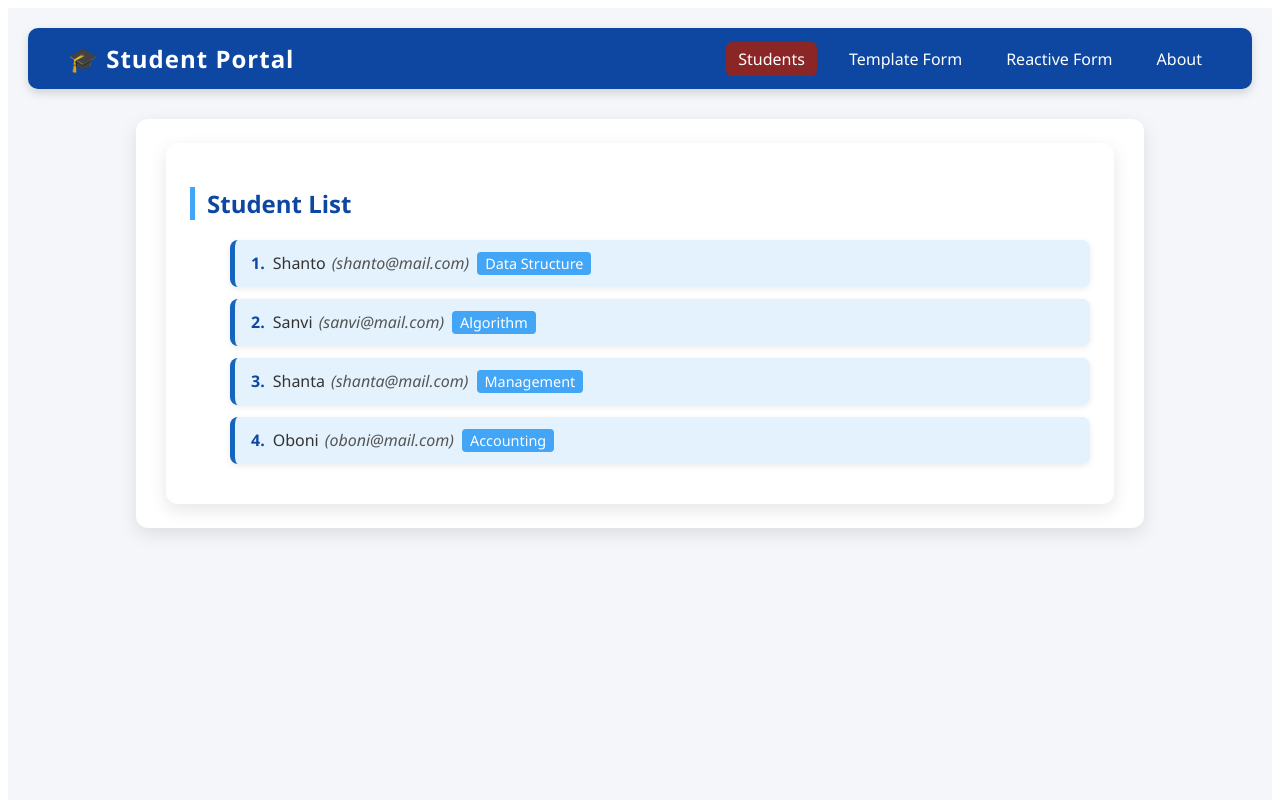
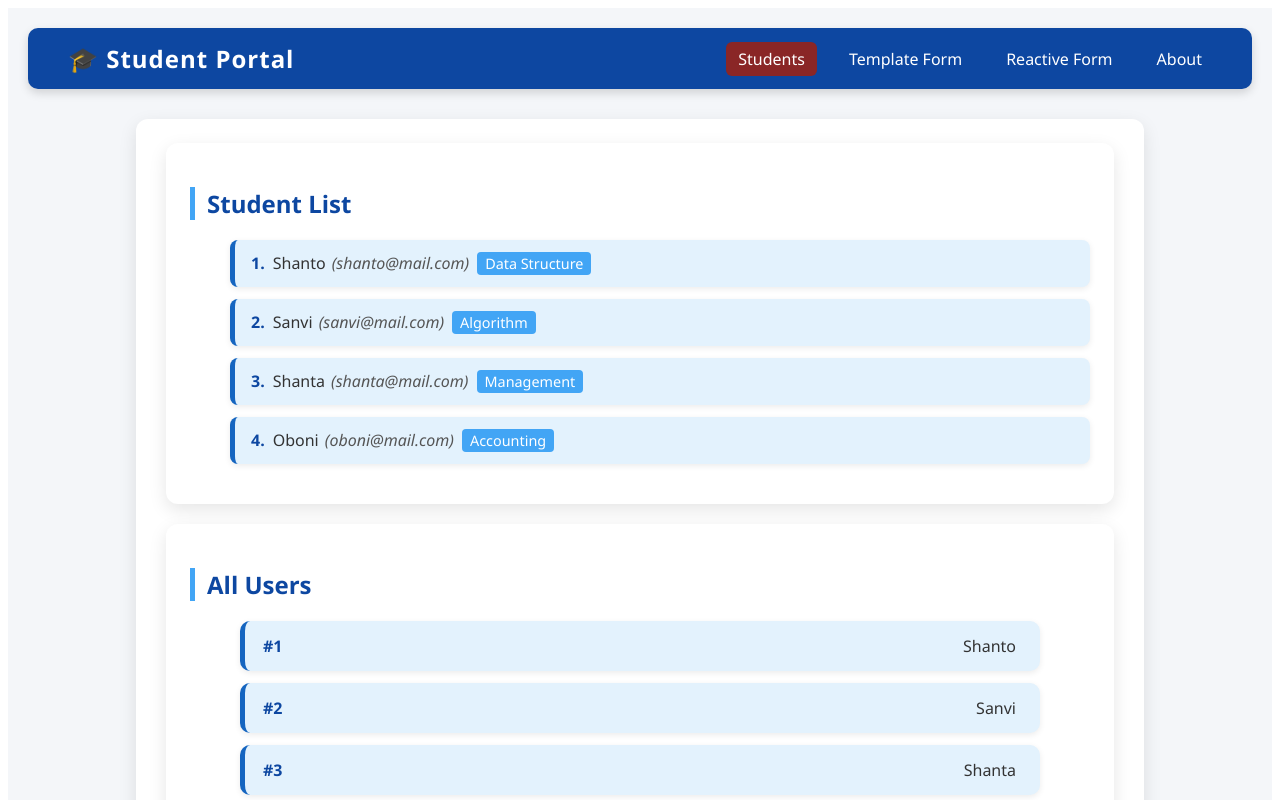
Before and after one commit to SanviRahman/Student-Portal_Angular, an Angular app: page /students in a window 1280 px wide. Shown: the top 800 px of the page. Built offline with nearby package versions, Linux system fonts and the light colour scheme.

Commit message:
Update Code

```diff
--- a/src/app/about/about.component.html
+++ b/src/app/about/about.component.html
@@ -2,4 +2,5 @@
   <h2>About Student Info Portal</h2>
   <app-mission></app-mission>
   <app-team></app-team>
+
 </div>
--- a/src/app/about/about.component.ts
+++ b/src/app/about/about.component.ts
@@ -1,9 +1,10 @@
 import { Component } from '@angular/core';
+import { AppRoutingModule } from "../app-routing.module";
 
 @Component({
   selector: 'app-about',
   templateUrl: './about.component.html',
-  styleUrls: ['./about.component.css']
+  styleUrls: ['./about.component.css'],
 })
 export class AboutComponent {
 
--- a/src/app/app-routing.module.ts
+++ b/src/app/app-routing.module.ts
@@ -1,15 +1,16 @@
 import { NgModule } from '@angular/core';
 import { RouterModule, Routes } from '@angular/router';
 import { AboutComponent } from './about/about.component';
+import { PracticeComponent } from './module/students/practice/practice.component';
 
 const routes: Routes = [
   { path: '', redirectTo: '/students', pathMatch: 'full' },
   { path: 'about', component: AboutComponent },
   {
-    path: 'students',
-    loadChildren: () =>
+    path: 'students', loadChildren: () =>
       import('./module/students/students.module').then(m => m.StudentsModule)
   },
+  { path: 'practice/:id/:name', component: PracticeComponent }
 
 ];
 
--- a/src/app/app.module.ts
+++ b/src/app/app.module.ts
@@ -9,13 +9,15 @@ import { AboutComponent } from './about/about.component';
 import { MissionComponent } from './about/mission/mission.component';
 import { TeamComponent } from './about/team/team.component';
 
+
 @NgModule({
   declarations: [
     AppComponent,
     HeaderComponent,
     AboutComponent,
     MissionComponent,
-    TeamComponent
+    TeamComponent,
+
   ],
   imports: [
     BrowserModule,
--- a/src/app/header/header.component.html
+++ b/src/app/header/header.component.html
@@ -1,7 +1,7 @@
 <nav class="navbar">
   <div class="logo"><a routerLink="/students">🎓 Student Portal</a></div>
   <div class="nav-links">
-    <a routerLink="/students" routerLinkActive="active" [routerLinkActiveOptions]="{exact:true}">Students</a>
+    <a routerLink="/students" routerLinkActive="active">Students</a>
     <a routerLink="/students/add-template" routerLinkActive="active">Template Form</a>
     <a routerLink="/students/add-reactive" routerLinkActive="active">Reactive Form</a>
     <a routerLink="/about" routerLinkActive="active">About</a>
--- /dev/null
+++ b/src/app/module/students/practice/practice.component.css
@@ -0,0 +1,65 @@
+ a {
+  display: block;
+  text-decoration: none;
+  background: #f5f5f5;
+  padding: 12px 16px;
+  border-radius: 8px;
+  font-size: 16px;
+  font-weight: 500;
+  width: 10vw;
+  color: #333;
+  transition: all 0.3s ease;
+  box-shadow: 0px 2px 5px rgba(0,0,0,0.1);
+}
+
+/* hover effect */
+ a:hover {
+  background: #8b0000;
+  color: white;
+  transform: translateY(-2px);
+  box-shadow: 0px 4px 8px rgba(0,0,0,0.2);
+}
+
+
+
+/* Card container */
+.user-info-card {
+  background: #fff;
+  padding: 20px 24px;
+  border-radius: 12px;
+  box-shadow: 0 6px 16px rgba(0,0,0,0.1);
+  max-width: 400px;
+  margin: 20px auto;
+  font-family: 'Segoe UI', Tahoma, sans-serif;
+  animation: fadeIn 0.4s ease-in-out;
+}
+
+/* Each field */
+.user-field {
+  margin: 12px 0;
+  font-size: 16px;
+  display: flex;
+  justify-content: space-between;
+  align-items: center;
+}
+
+/* Label style */
+.user-field .label {
+  font-weight: 600;
+  color: #1565C0; /* Primary blue */
+}
+
+/* Value style */
+.user-field .value {
+  font-weight: 500;
+  color: #333;
+  background: #E3F2FD;
+  padding: 4px 10px;
+  border-radius: 6px;
+}
+
+/* Animation */
+@keyframes fadeIn {
+  from { opacity: 0; transform: translateY(10px); }
+  to   { opacity: 1; transform: translateY(0); }
+}
--- /dev/null
+++ b/src/app/module/students/practice/practice.component.html
@@ -0,0 +1,13 @@
+<div class="user-info-card">
+  <p class="user-field">
+    <span class="label">User Name:</span>
+    <span class="value">{{ name }}</span>
+  </p>
+  <p class="user-field">
+    <span class="label">User ID:</span>
+    <span class="value">{{ id }}</span>
+  </p>
+</div>
+
+
+<a routerLink="/">Go to home</a>
--- /dev/null
+++ b/src/app/module/students/practice/practice.component.ts
@@ -0,0 +1,21 @@
+import { Component } from '@angular/core';
+import { ActivatedRoute } from '@angular/router';
+
+@Component({
+  selector: 'app-practice',
+  templateUrl: './practice.component.html',
+  styleUrls: ['./practice.component.css']
+})
+export class PracticeComponent {
+  name:string='';
+  id:string='';
+
+  constructor( private route: ActivatedRoute){}
+
+  ngOnInit(){
+    this.route.params.subscribe((params)=>{
+      this.name=params['name'];
+      this.id=params['id'];
+    })
+  }
+}
--- a/src/app/module/students/student-list/student-list.component.css
+++ b/src/app/module/students/student-list/student-list.component.css
@@ -67,3 +67,49 @@
   from { opacity: 0; transform: translateY(10px); }
   to { opacity: 1; transform: translateY(0); }
 }
+
+/* Container */
+.user-list {
+  list-style: none;
+  padding: 0;
+  margin: 20px auto;
+  max-width: 800px;
+}
+
+/* প্রতিটি list item */
+.user-list li {
+  margin-bottom: 12px;
+}
+
+/* প্রতিটি লিঙ্ককে কার্ড বানালাম */
+.user-list li a {
+  display: flex;
+  align-items: center;
+  justify-content: space-between;
+  text-decoration: none;
+  background: #E3F2FD;         /* Light Blue background */
+  padding: 14px 18px;
+  border-radius: 10px;
+  font-size: 16px;
+  font-weight: 500;
+  color: #333;
+  border-left: 5px solid #1565C0; /* Secondary Accent */
+  box-shadow: 0 2px 6px rgba(0,0,0,0.08);
+  transition: all 0.3s ease;
+  width: auto; /* আগে 6vw ছিল, এখন auto */
+}
+
+/* hover effect */
+.user-list li a:hover {
+  background: #BBDEFB; /* Hover এ একটু গাঢ় নীল */
+  color: #0D47A1;
+  transform: translateY(-2px);
+  box-shadow: 0 4px 12px rgba(0,0,0,0.15);
+}
+
+/* active link */
+.user-list li a.active {
+  background: #1565C0;
+  color: #fff;
+  font-weight: bold;
+}
--- a/src/app/module/students/student-list/student-list.component.html
+++ b/src/app/module/students/student-list/student-list.component.html
@@ -9,3 +9,15 @@
     </li>
   </ul>
 </div>
+
+<div class="student-list-container" style="margin-top: 20px;">
+  <h2>All Users</h2>
+  <ul class="user-list">
+    <li *ngFor="let user of users">
+      <a [routerLink]="['/practice', user.id, user.name]">
+        <span class="student-id">#{{ user.id }}</span>
+        <span class="student-name">{{ user.name }}</span>
+      </a>
+    </li>
+  </ul>
+</div>
--- a/src/app/module/students/student-list/student-list.component.ts
+++ b/src/app/module/students/student-list/student-list.component.ts
@@ -15,4 +15,24 @@ export class StudentListComponent {
   ngOnInit() {
     this.students = this.studentService.getStudents();
   }
+
+  users = [
+    {
+      id: 1,
+      name: "Shanto"
+    },
+    {
+      id: 2,
+      name: "Sanvi"
+    },
+    {
+      id: 3,
+      name: "Shanta"
+    },
+    {
+      id: 4,
+      name: "Oboni"
+    },
+
+  ]
 }
```
Also changed, not shown: src/app/module/students/students.module.ts (+8 -4 lines), 1 other file (tests, documents, lock files or other folders).
